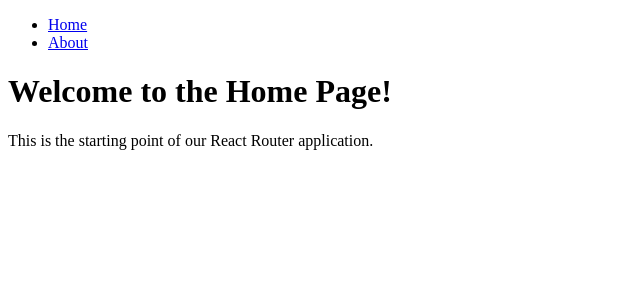
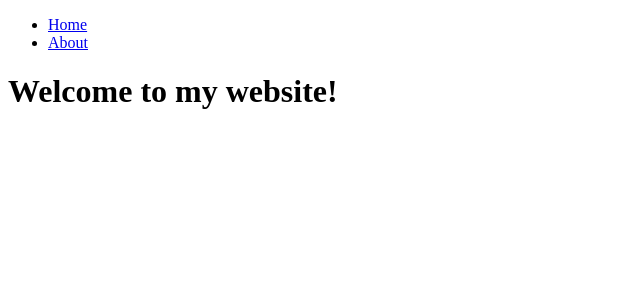
Before and after one commit to acciojob/react-router-Rajudas575, a React app: page / in a window 1280 px wide. Shown: the top 300 px of the page, without its empty margins (0-640 px from the left). Built offline with nearby package versions, Linux system fonts and the light colour scheme.

Commit message:
Update Home.js

```diff
--- a/src/components/Home.js
+++ b/src/components/Home.js
@@ -1,12 +1,11 @@
-import React from "react";
+import React from 'react'
 
 const Home = () => {
   return (
     <div>
-      <h1>Welcome to the Home Page!</h1>
-      <p>This is the starting point of our React Router application.</p>
+        <h1>Welcome to my website!</h1>
     </div>
-  );
-};
+  )
+}
 
-export default Home;
+export default Home
```
